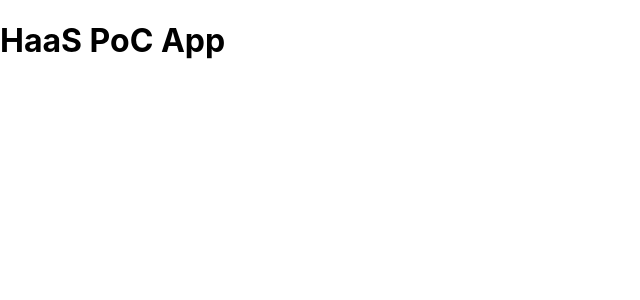
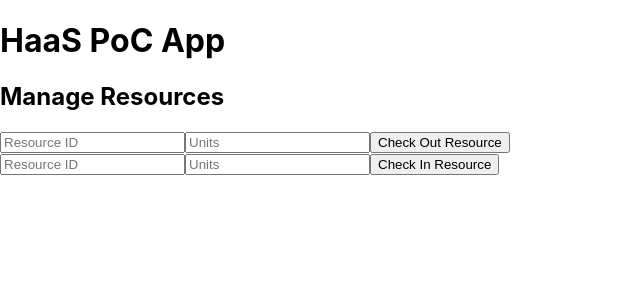
Before and after one commit to Srawulwar101/17530-SoySauce, a React (Create React App) app in the folder frontend/: page /resources in a window 1280 px wide. Before the commit this address had no page. Shown: the top 300 px of the page, without its empty margins (0-640 px from the left). Built offline with nearby package versions, Linux system fonts and the light colour scheme.

Commit message:
sets up front end

```diff
--- a/frontend/package.json
+++ b/frontend/package.json
@@ -7,7 +7,9 @@
     "@testing-library/react": "^13.4.0",
     "@testing-library/user-event": "^13.5.0",
     "axios": "^1.7.7",
+    "bootstrap": "^5.3.3",
     "react": "^18.3.1",
+    "react-bootstrap": "^2.10.5",
     "react-dom": "^18.3.1",
     "react-router-dom": "^6.26.2",
     "react-scripts": "5.0.1",
--- a/frontend/src/App.js
+++ b/frontend/src/App.js
@@ -2,8 +2,13 @@ import React from 'react';
 import { BrowserRouter as Router, Route, Routes } from 'react-router-dom';
 import Signup from './components/Signup';
 import Login from './components/Login';
+import Project from './components/Project';
+import Resource from './components/Resource';
 
 function App() {
+    // Placeholder for userId - In a real app, this would come from user authentication
+    const userId = 'your_user_id';
+
     return (
         <Router>
             <div className="App">
@@ -11,6 +16,8 @@ function App() {
                 <Routes>
                     <Route path="/signup" element={<Signup />} />
                     <Route path="/login" element={<Login />} />
+                    <Route path="/projects" element={<Project userId={userId} />} />
+                    <Route path="/resources" element={<Resource />} />
                 </Routes>
             </div>
         </Router>
--- a/frontend/src/components/Project.js
+++ b/frontend/src/components/Project.js
@@ -0,0 +1,75 @@
+import React, { useState } from 'react';
+import { createProject, getProjects } from '../services/api';
+
+const Project = ({ userId }) => {
+    const [projectName, setProjectName] = useState('');
+    const [description, setDescription] = useState('');
+    const [projectId, setProjectId] = useState('');
+    const [projects, setProjects] = useState([]);
+    const [message, setMessage] = useState('');
+
+    // Function to handle project creation
+    const handleCreateProject = async (e) => {
+        e.preventDefault();
+        try {
+            const response = await createProject(userId, projectName, description, projectId);
+            setMessage(response.data.message);
+            loadProjects();  // Reload projects list after creation
+            setProjectName('');  // Clear input fields
+            setDescription('');
+            setProjectId('');
+        } catch (error) {
+            setMessage('Failed to create project.');
+        }
+    };
+
+    // Function to load all projects for the user
+    const loadProjects = async () => {
+        try {
+            const response = await getProjects(userId);
+            setProjects(response.data.projects);
+        } catch (error) {
+            console.error('Failed to load projects');
+        }
+    };
+
+    return (
+        <div>
+            <h2>Create Project</h2>
+            <form onSubmit={handleCreateProject}>
+                <input
+                    type="text"
+                    placeholder="Project Name"
+                    value={projectName}
+                    onChange={(e) => setProjectName(e.target.value)}
+                />
+                <input
+                    type="text"
+                    placeholder="Description"
+                    value={description}
+                    onChange={(e) => setDescription(e.target.value)}
+                />
+                <input
+                    type="text"
+                    placeholder="Project ID"
+                    value={projectId}
+                    onChange={(e) => setProjectId(e.target.value)}
+                />
+                <button type="submit">Create Project</button>
+            </form>
+            <p>{message}</p>
+
+            <h3>Your Projects</h3>
+            <button onClick={loadProjects}>Load Projects</button>
+            <ul>
+                {projects.map((project) => (
+                    <li key={project._id}>
+                        <strong>{project.project_name}</strong>: {project.description}
+                    </li>
+                ))}
+            </ul>
+        </div>
+    );
+};
+
+export default Project;
--- /dev/null
+++ b/frontend/src/components/Resource.js
@@ -0,0 +1,75 @@
+import React, { useState } from 'react';
+import { checkoutResource, checkinResource } from '../services/api';
+
+const Resource = () => {
+    const [resourceId, setResourceId] = useState('');
+    const [units, setUnits] = useState('');
+    const [message, setMessage] = useState('');
+
+    // Function to handle checkout of a resource
+    const handleCheckout = async (e) => {
+        e.preventDefault();
+        try {
+            const response = await checkoutResource(resourceId, units);
+            setMessage(response.data.message);
+            setResourceId('');  // Clear input fields
+            setUnits('');
+        } catch (error) {
+            setMessage('Failed to check out resource.');
+        }
+    };
+
+    // Function to handle checkin of a resource
+    const handleCheckin = async (e) => {
+        e.preventDefault();
+        try {
+            const response = await checkinResource(resourceId, units);
+            setMessage(response.data.message);
+            setResourceId('');  // Clear input fields
+            setUnits('');
+        } catch (error) {
+            setMessage('Failed to check in resource.');
+        }
+    };
+
+    return (
+        <div>
+            <h2>Manage Resources</h2>
+            <form onSubmit={handleCheckout}>
+                <input
+                    type="text"
+                    placeholder="Resource ID"
+                    value={resourceId}
+                    onChange={(e) => setResourceId(e.target.value)}
+                />
+                <input
+                    type="number"
+                    placeholder="Units"
+                    value={units}
+                    onChange={(e) => setUnits(e.target.value)}
+                />
+                <button type="submit">Check Out Resource</button>
+            </form>
+
+            <form onSubmit={handleCheckin}>
+                <input
+                    type="text"
+                    placeholder="Resource ID"
+                    value={resourceId}
+                    onChange={(e) => setResourceId(e.target.value)}
+                />
+                <input
+                    type="number"
+                    placeholder="Units"
+                    value={units}
+                    onChange={(e) => setUnits(e.target.value)}
+                />
+                <button type="submit">Check In Resource</button>
+            </form>
+
+            <p>{message}</p>
+        </div>
+    );
+};
+
+export default Resource;
```
Also changed, not shown: frontend/src/components/Pesource.js (deleted), 1 other file (tests, documents, lock files or other folders).
